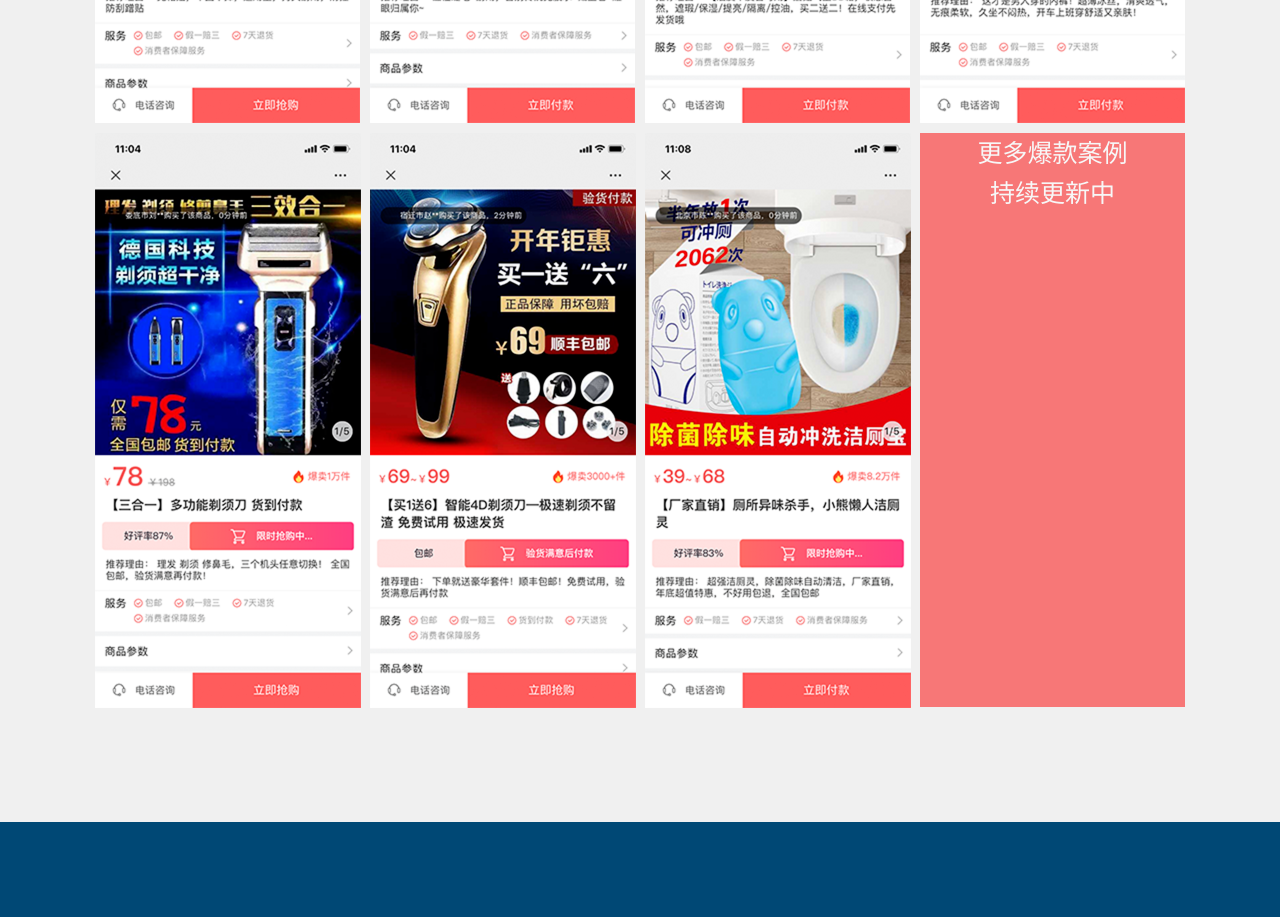
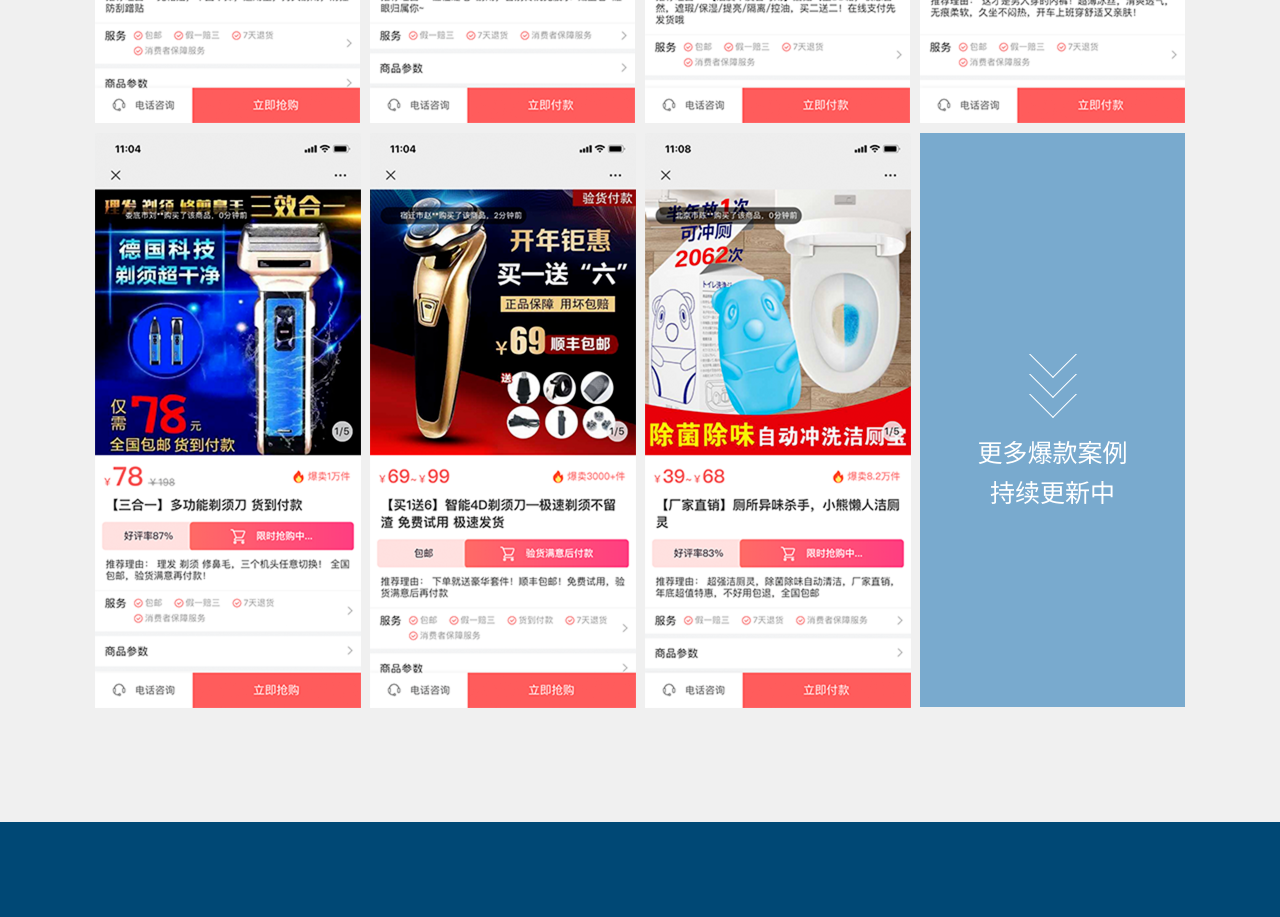
Before and after one commit to yangfanqikang/jtbs001, a Nuxt app: page /example in a window 1280 px wide. Shown: the part 2780-3697 px from the top of the page. Built offline with nearby package versions, Linux system fonts and the light colour scheme.

Commit message:
feat  细节完善

```diff
--- a/assets/css/global.scss
+++ b/assets/css/global.scss
@@ -9,3 +9,10 @@ $primaryDefault: #004875;
 li{
   list-style: none;
 }
+button{
+  box-shadow: none;
+  border: none;
+}
+input{
+
+}
--- a/components/ContactUs.vue
+++ b/components/ContactUs.vue
@@ -16,7 +16,7 @@
             <input type="text" v-model="companyName" placeholder="公司">
             <input type="text" v-model="phone" placeholder="手机">
           </div>
-          <h3>立即提交</h3>
+          <button class='submit-info'>立即提交</button>
         </li>
       </ul>
     </div>
@@ -28,7 +28,9 @@
     import "../assets/css/global.scss";
     export default {
         name: "ContactUs",
-        components:{TitleDes},
+        components:{
+            TitleDes
+        },
         data(){
             return{
                 name:"",
@@ -95,7 +97,30 @@
         input{
           display: block;
           margin-bottom: 20px;
+          background-color: white;
+          height: 52px;
+          line-height: 52px;
+          width: 450px;
+          border: none;
+          border-radius: 5px;
+          padding-left: 20px;
         }
+        input:focus,input:visited{
+          border: none;
+        }
+      }
+      .submit-info{
+        background-color: #FF5360;
+        height:50px;
+        lineH-height:50px;
+        border-radius:15px;
+        width: 160px;
+        font-size: 30px;
+        color: white;
+        cursor: pointer;
+      }
+      .submit-info:hover{
+        background-color: #FF5359;
       }
     }
   }
--- a/components/Example.vue
+++ b/components/Example.vue
@@ -8,6 +8,11 @@
         </div>
         <div class="more">
           <div class="more-loading">
+            <span class="icon">
+              <span></span>
+              <span></span>
+              <span></span>
+            </span>
             <p>更多爆款案例<br/>持续更新中</p>
           </div>
         </div>
@@ -68,8 +73,36 @@
         font-weight:300;
         color:rgba(255,255,255,1);
         line-height:40px;
-        background-color: red;
-        opacity: 0.5;
+        background-color: #79AACE;
+        position: relative;
+        .icon{
+          position: absolute;
+          top: 114px;
+          transform: translateX(50%);
+          margin-left: -17px;
+          span{
+            display: block;
+            width:34px;
+            height: 34px;
+            border: 1px solid white;
+            transform: rotate(45deg);
+            border-top-color: rgba(0,0,0,0);
+            border-left-color: rgba(0,0,0,0);
+            position: absolute;
+          }
+          span:nth-child(1){
+            top:90px;
+          }
+          span:nth-child(2){
+            top:110px;
+          }
+          span:nth-child(3){
+            top:130px;
+          }
+        }
+        p{
+          padding-top: 300px;
+        }
       }
     }
   }
--- a/components/Team.vue
+++ b/components/Team.vue
@@ -4,9 +4,9 @@
     <div class="inner">
       <ul class="picture">
         <li class="icon"><img src="../assets/img/team/icon_team_des_001.png" alt=""></li>
-        <li class="text"><span>团 结</span></li>
+        <li class="text line"><i class="left"></i><span>团 结</span><i class="right"></i></li>
         <li class="icon"><img src="../assets/img/team/icon_team_des_002.png" alt=""></li>
-        <li class="text"><span>专 注</span></li>
+        <li class="text line"><i class="left"></i><span>专 注</span></li>
         <li class="text"><span>高 效</span></li>
         <li class="icon"><img src="../assets/img/team/icon_team_des_003.png" alt=""></li>
         <li class="text"><span>专 业</span></li>
@@ -44,6 +44,7 @@
       margin-bottom: 13px ;
       margin-right: 9px;
       text-align: center;
+      position: relative;
       img{
         margin-top: 27px;
       }
@@ -81,6 +82,33 @@
     li.text{
       background:rgba(1,114,162,1);
     }
+    .line{
+      i{
+        display: inline-block;
+        position: absolute;
+        bottom: -40px;
+        background-color: #0172a2;
+        height: 40px;
+        width: 10px;
+        z-index: 1;
+      }
+      i.left{
+        left:0px;
+        transform:rotate(45deg) translateX(-15px);
+        -ms-transform:rotate(45deg) translateX(-15px); /* Internet Explorer */
+        -moz-transform:rotate(45deg) translateX(-15px); /* Firefox */
+        -webkit-transform:rotate(45deg) translateX(-15px); /* Safari 和 Chrome */
+        -o-transform:rotate(45deg) translateX(-15px); /* Opera */
+      }
+      i.right{
+        right:0px;
+        transform:rotate(-45deg) translateX(15px);;
+        -ms-transform:rotate(-45deg) translateX(15px);; /* Internet Explorer */
+        -moz-transform:rotate(-45deg) translateX(15px);; /* Firefox */
+        -webkit-transform:rotate(-45deg) translateX(15px);; /* Safari 和 Chrome */
+        -o-transform:rotate(-45deg) translateX(15px);; /* Opera */
+      }
+    }
   }
   .slogan{
     margin-bottom: 76px;
```
